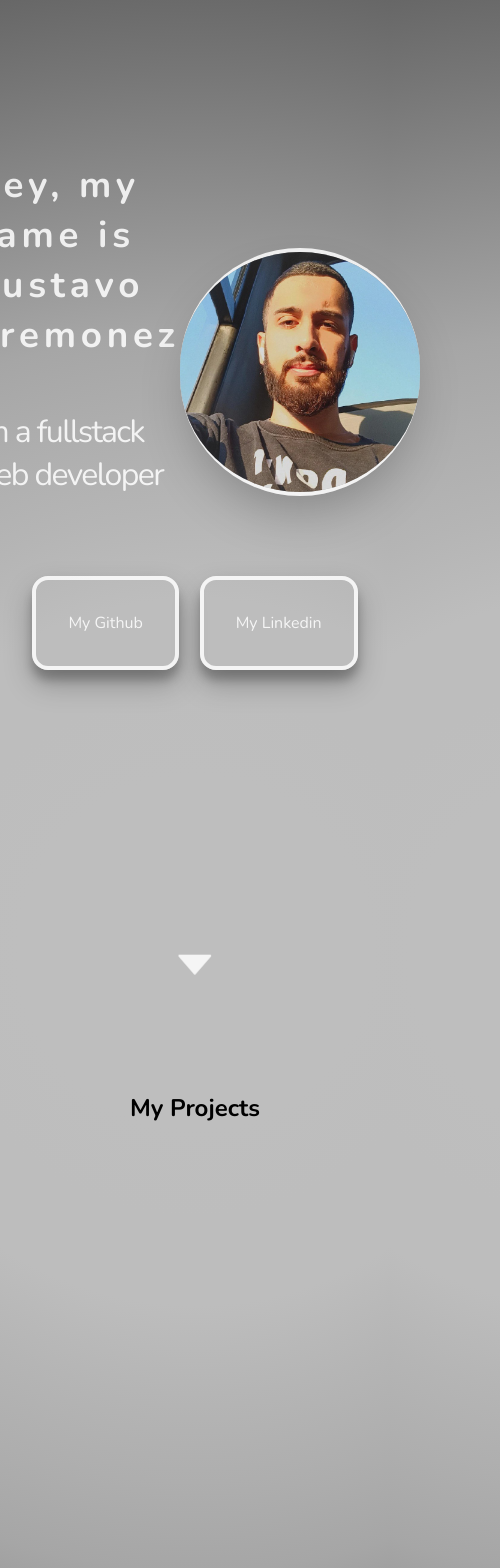
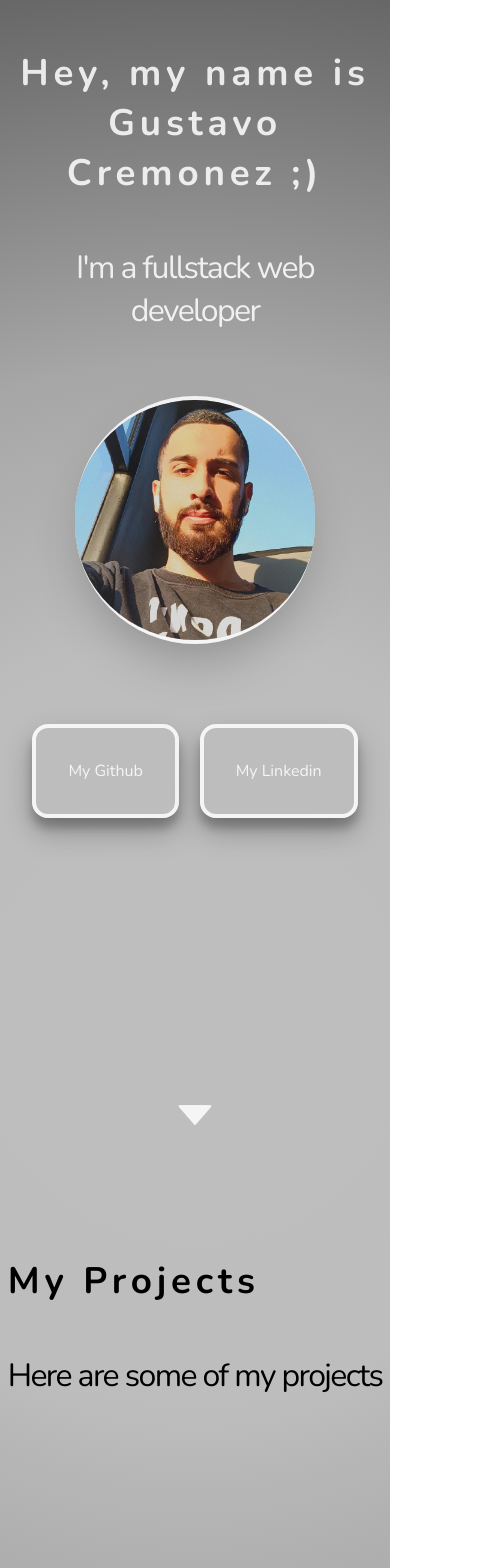
Before and after one commit to GustavoCremonez/MyPortifolio, a React (Vite) app: page / in a window 390 px wide. Shown: the top 1568 px of the page, 500 px wide, since content can reach past the window. Built offline with nearby package versions, Linux system fonts and the light colour scheme.

Commit message:
Fixing some things in layout

```diff
--- a/src/App.jsx
+++ b/src/App.jsx
@@ -1,8 +1,13 @@
 import './App.css';
+import { ScrollTop } from './components/scrollTop/ScrollTop';
 import { Home } from './pages/Home';
 
 function App() {
-	return <Home />;
+	return (
+		<>
+			<Home />
+		</>
+	);
 }
 
 export default App;
--- a/src/pages/Home.jsx
+++ b/src/pages/Home.jsx
@@ -40,11 +40,14 @@ export function Home() {
 				onClick={executeScroll}
 			/>
 			<div className='jobsArea'>
-				<h2
-					ref={myRef}
-					className='titleProjects'>
-					My Projects
-				</h2>
+				<div className='textArea top'>
+					<h2
+						ref={myRef}
+						className='title'>
+						My Projects
+					</h2>
+					<span className='span'>Here are some of my projects</span>
+				</div>
 			</div>
 		</div>
 	);
--- a/src/pages/styles.css
+++ b/src/pages/styles.css
@@ -31,6 +31,8 @@ body {
 	justify-content: space-around;
 	align-items: center;
 	color: rgba(255, 255, 255, 0.85);
+	flex-wrap: wrap;
+	gap: 5rem;
 }
 
 .title {
@@ -116,7 +118,20 @@ a {
 	position: relative;
 }
 
-.titleProjects {
+.textArea.top {
 	position: absolute;
-	top: 2rem;
+	top: 3rem;
 }
+
+@media only screen and (max-width: 600px) {
+	.wrapper {
+		text-align: center;
+		gap: 1rem;
+		padding: 3rem 1rem 0rem 1rem;
+	}
+	.textArea {
+		display: flex;
+		flex-direction: column;
+		gap: 3rem;
+	}
+}
```
